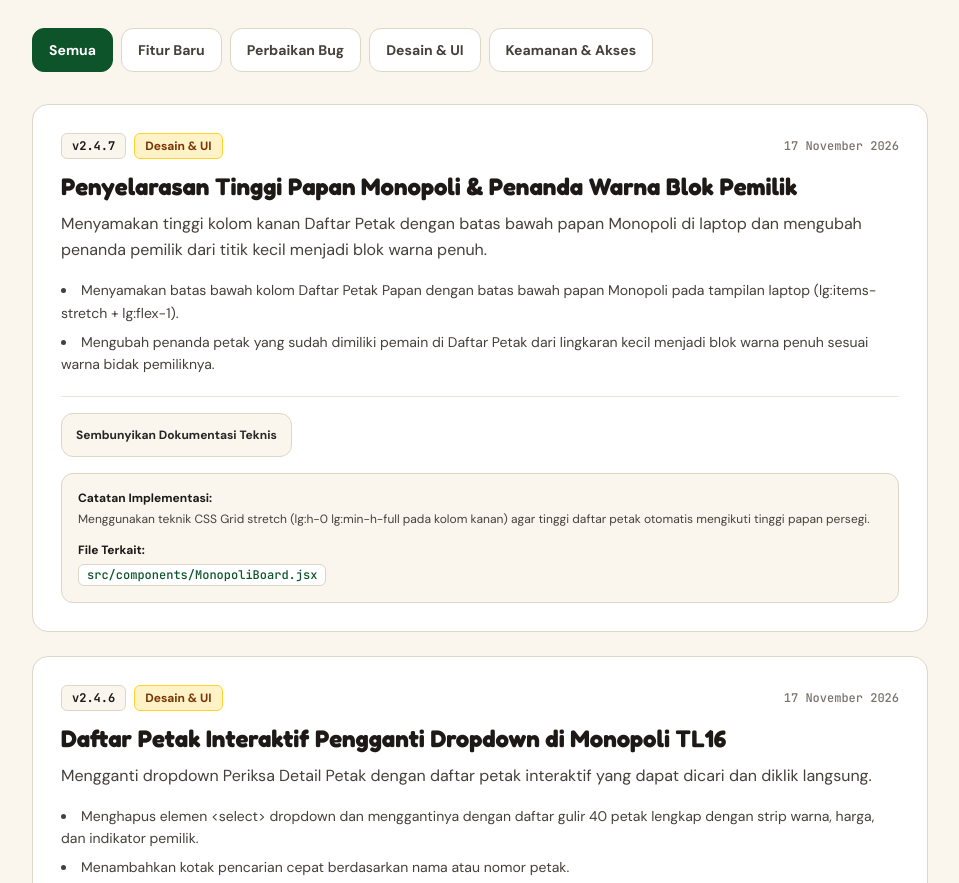
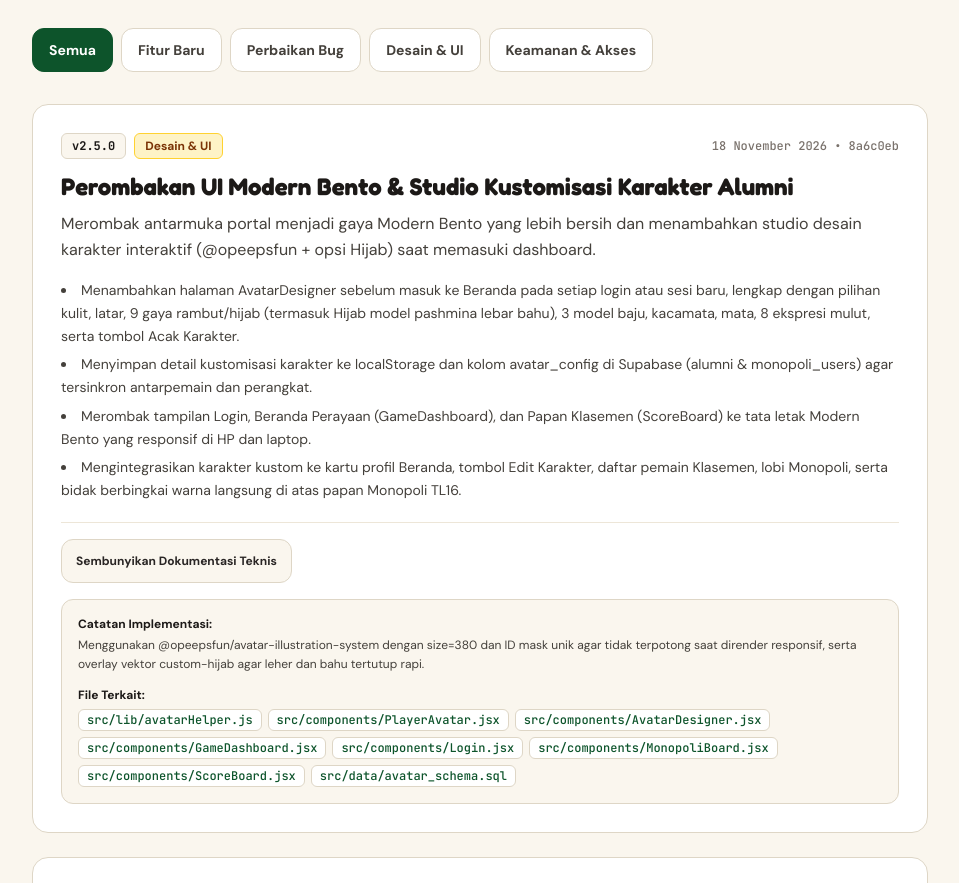
Before and after one commit to irfandelix/TL16-treasure-hunt, an Astro site: page /updates in a window 1280 px wide. Shown: the part 189-1072 px from the top of the page, without its empty margins (160-1119 px from the left). Built offline with nearby package versions, Linux system fonts and the light colour scheme; Astro itself is replaced by a stand-in of ours.

Commit message:
docs: add v2.5.0 changelog for Modern Bento UI and character designer

```diff
--- a/src/data/updatesLog.js
+++ b/src/data/updatesLog.js
@@ -1,4 +1,32 @@
 export const UPDATES_LOG = [
+  {
+    id: 'upd-017',
+    date: '18 November 2026',
+    version: 'v2.5.0',
+    category: 'Desain & UI',
+    title: 'Perombakan UI Modern Bento & Studio Kustomisasi Karakter Alumni',
+    commit: '8a6c0eb',
+    summary: 'Merombak antarmuka portal menjadi gaya Modern Bento yang lebih bersih dan menambahkan studio desain karakter interaktif (@opeepsfun + opsi Hijab) saat memasuki dashboard.',
+    changes: [
+      'Menambahkan halaman AvatarDesigner sebelum masuk ke Beranda pada setiap login atau sesi baru, lengkap dengan pilihan kulit, latar, 9 gaya rambut/hijab (termasuk Hijab model pashmina lebar bahu), 3 model baju, kacamata, mata, 8 ekspresi mulut, serta tombol Acak Karakter.',
+      'Menyimpan detail kustomisasi karakter ke localStorage dan kolom avatar_config di Supabase (alumni & monopoli_users) agar tersinkron antarpemain dan perangkat.',
+      'Merombak tampilan Login, Beranda Perayaan (GameDashboard), dan Papan Klasemen (ScoreBoard) ke tata letak Modern Bento yang responsif di HP dan laptop.',
+      'Mengintegrasikan karakter kustom ke kartu profil Beranda, tombol Edit Karakter, daftar pemain Klasemen, lobi Monopoli, serta bidak berbingkai warna langsung di atas papan Monopoli TL16.'
+    ],
+    docs: {
+      files: [
+        'src/lib/avatarHelper.js',
+        'src/components/PlayerAvatar.jsx',
+        'src/components/AvatarDesigner.jsx',
+        'src/components/GameDashboard.jsx',
+        'src/components/Login.jsx',
+        'src/components/MonopoliBoard.jsx',
+        'src/components/ScoreBoard.jsx',
+        'src/data/avatar_schema.sql'
+      ],
+      notes: 'Menggunakan @opeepsfun/avatar-illustration-system dengan size=380 dan ID mask unik agar tidak terpotong saat dirender responsif, serta overlay vektor custom-hijab agar leher dan bahu tertutup rapi.'
+    }
+  },
   {
     id: 'upd-016',
     date: '17 November 2026',
```
